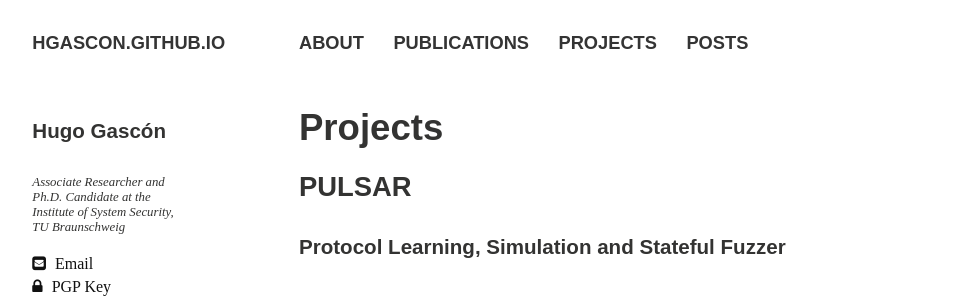
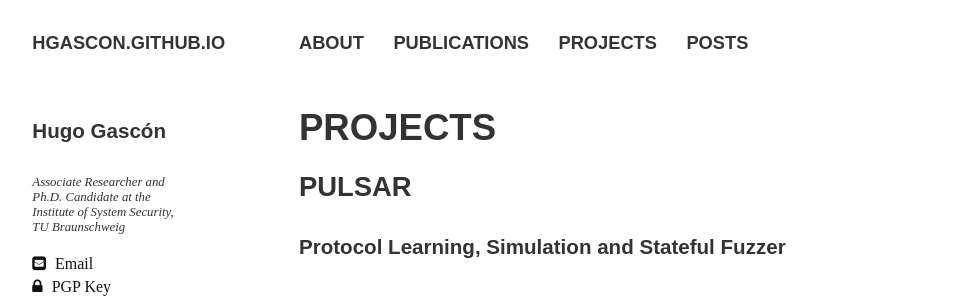
Before and after one commit to hgascon/hgascon.github.io, a Jekyll site: the page built from projects/index.md, in a window 1280 px wide. Shown: the top 300 px of the page, without its empty margins (21-991 px from the left). Built offline with Jekyll 4.4.1, drawn with Linux system fonts in a browser that asks for light colours; nearby versions of some CDN libraries; some web fonts are replaced.

```diff
--- a/projects/index.md
+++ b/projects/index.md
@@ -1,6 +1,6 @@
 ---
 layout: page
-title: Projects
+title: PROJECTS
 tags: [projects]
 modified: 8-8-2014
 comments: false
```
